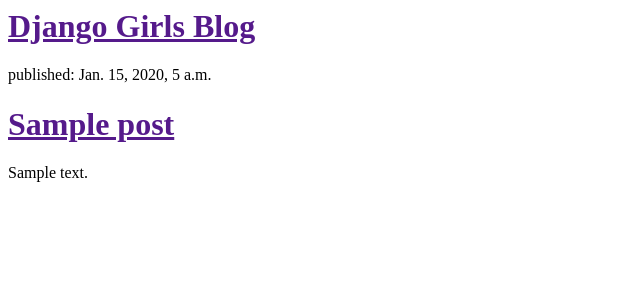
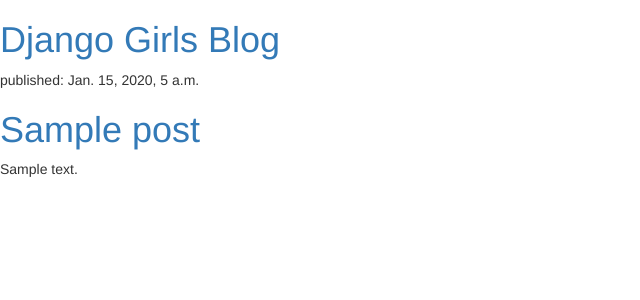
Before and after one commit to bylaker/my-first-blog, a Django app: template blog/templates/blog/post_list.html in a window 1280 px wide. Shown: the top 300 px of the page, without its empty margins (0-640 px from the left). Run offline with Django 3.2, Linux system fonts and the light colour scheme; the template is opened without the code that fills it: values that come from a table or form of the project are taken from there, others are empty; tables that the repository leaves empty hold one stand-in row (values such as "Sample post"); some libraries are stand-ins or nearby versions.

Commit message:
dodified a div tag

```diff
--- a/blog/templates/blog/post_list.html
+++ b/blog/templates/blog/post_list.html
@@ -1,6 +1,8 @@
 <html>
     <head>
         <title>Django Girls blog</title>
+        <link rel="stylesheet" href="//maxcdn.bootstrapcdn.com/bootstrap/3.2.0/css/bootstrap.min.css">
+        <link rel="stylesheet" href="//maxcdn.bootstrapcdn.com/bootstrap/3.2.0/css/bootstrap-theme.min.css">
     </head>
     <body>
         <div>
@@ -11,7 +13,7 @@
   <p>published: {{ post.published_date }}</p>
   <h1><a href="">{{ post.title }}</a></h1>
   <p>{{ post.text | linebreaks }}</p>
-
+</div>
 {% endfor %}
 <!-- git push test -->
     </body>
```
